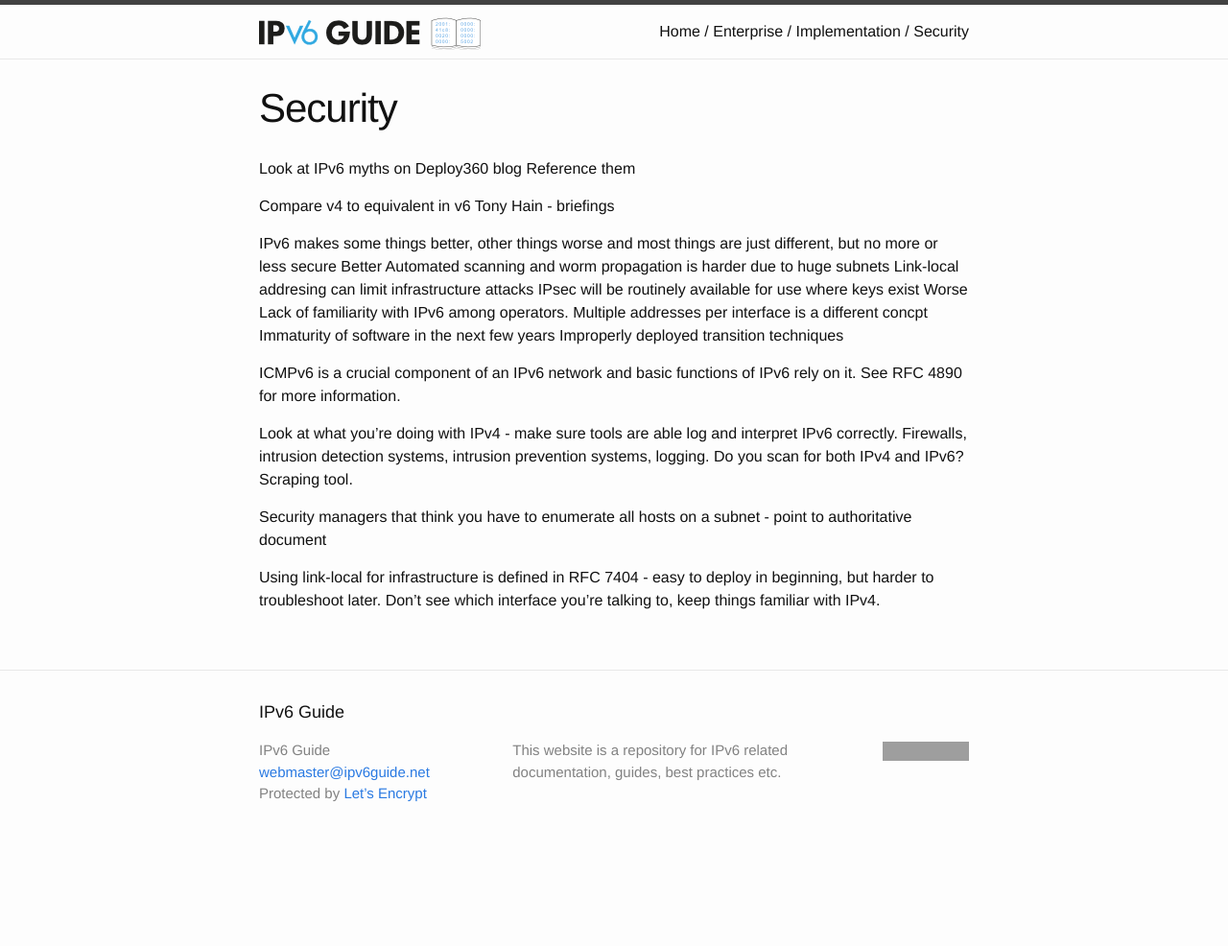
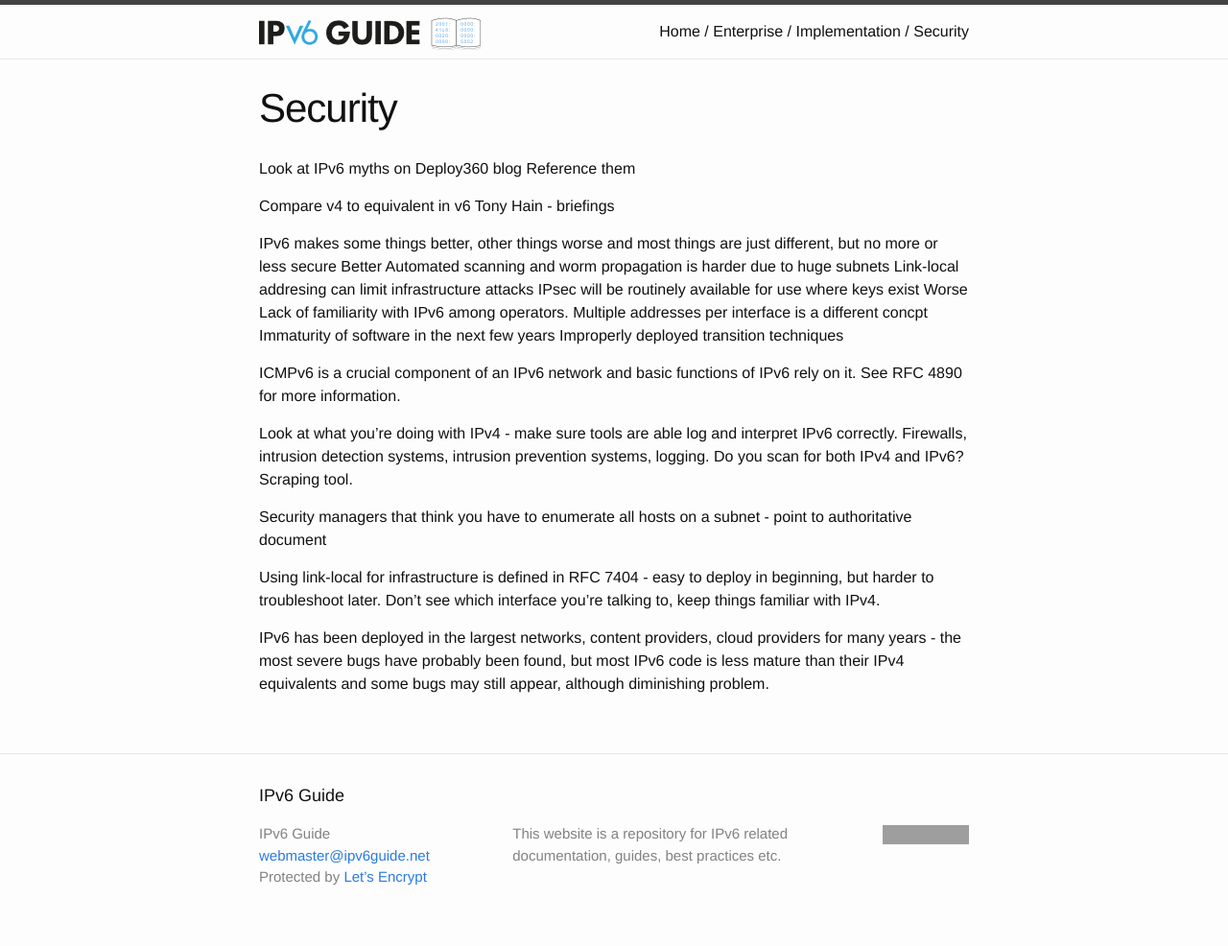
Before and after one commit to ipv6guide/ipv6guide.github.io, a Jekyll site: the page built from enterprise/implementation/security.md, in a window 1280 px wide. Shown: the whole page at 96% size. Built offline with Jekyll 4.4.1, drawn with Linux system fonts in a browser that asks for light colours; before the commit the page ends 900 px from its top, so only the background shows below that; grey boxes are pictures that could not be loaded.

Commit message:
Update security.md

```diff
--- a/enterprise/implementation/security.md
+++ b/enterprise/implementation/security.md
@@ -26,3 +26,5 @@ Look at what you're doing with IPv4 - make sure tools are able log and interpret
 Security managers that think you have to enumerate all hosts on a subnet - point to authoritative document
 
 Using link-local for infrastructure is defined in RFC 7404 - easy to deploy in beginning, but harder to troubleshoot later. Don't see which interface you're talking to, keep things familiar with IPv4.
+
+IPv6 has been deployed in the largest networks, content providers, cloud providers for many years - the most severe bugs have probably been found, but most IPv6 code is less mature than their IPv4 equivalents and some bugs may still appear, although diminishing problem.
```
